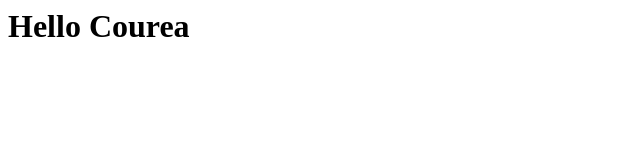
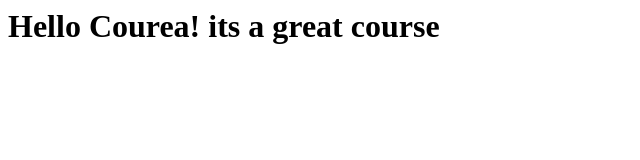
Before and after one commit to asifmuhammad-turi/coursea-test, a plain HTML site: page site/index.html in a window 1280 px wide. Shown: the whole page, without its empty margins (0-640 px from the left). Drawn offline with Linux system fonts and the light colour scheme.

Commit message:
its a great

```diff
--- a/site/index.html
+++ b/site/index.html
@@ -5,6 +5,6 @@
 	<title>Hello Coursea!</title>
 </head>
 <body>
-	<h1>Hello Courea</h1>
+	<h1>Hello Courea! its a great course</h1>
 </body>
 </html>
```
